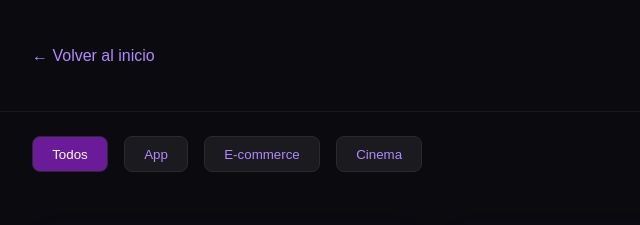
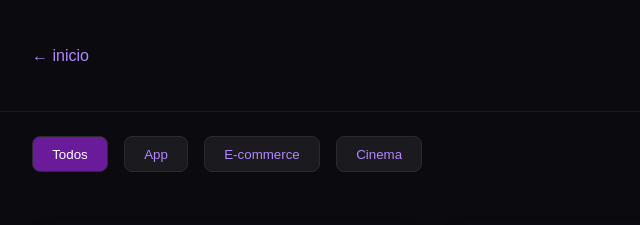
Before and after one commit to WilliamSepulveda/Portafolio-william-jair, a plain HTML site: page projects.html in a window 1280 px wide. Shown: the top 225 px of the page, 0-640 px from the left. Drawn offline with Linux system fonts and the light colour scheme.

Commit message:
feat: :fire: delete filles innecesarias

```diff
--- a/projects.html
+++ b/projects.html
@@ -9,7 +9,7 @@
 </head>
 <body>
   <header class="header">
-<a href="../index.html" class="back-link">← Volver al inicio</a>
+<a href="index.html" class="back-link">← inicio</a>
     <h1>Todos los Proyectos</h1>
   </header>
 
```
Also changed, not shown: js/navigation.js (deleted), js/scroll.js (deleted).
